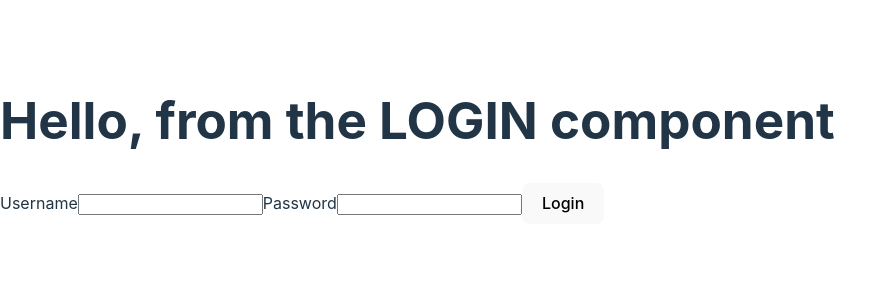
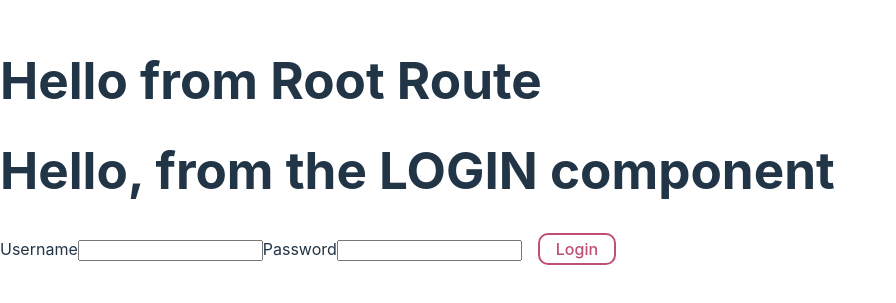
Before and after one commit to simitchell/url_shortener, a React (Vite) app in the folder frontend/url_shortener_frontend/: page /login in a window 1280 px wide. Shown: the part 259-562 px from the top of the page, without its empty margins (0-896 px from the left). Built offline with nearby package versions, Linux system fonts and the light colour scheme; no server answers.

Commit message:
added styled component functionality

```diff
--- a/frontend/url_shortener_frontend/src/components/LoginForm.jsx
+++ b/frontend/url_shortener_frontend/src/components/LoginForm.jsx
@@ -1,4 +1,5 @@
 import { useState } from "react";
+import { Button } from "./StyleButtons";
 
 export default function LoginForm() {
     const [username, setUsername] = useState("");
@@ -54,10 +55,10 @@ export default function LoginForm() {
                 />
             </label>
             <label>
-                <button
+                <Button
                     type="submit"
                 >Login
-                </button>
+                </Button>
             </label>
         </form>
     )
--- /dev/null
+++ b/frontend/url_shortener_frontend/src/components/StyleButtons.jsx
@@ -0,0 +1,11 @@
+import styled from 'styled-components'
+
+
+export const Button = styled.button`
+  background: transparent;
+  border-radius: 10px;
+  border: 2px solid #BF4F74;
+  color: #BF4F74;
+  margin: 0 1em;
+  padding: 0.25em 1em;
+`
--- a/frontend/url_shortener_frontend/src/components/UrlList.jsx
+++ b/frontend/url_shortener_frontend/src/components/UrlList.jsx
@@ -1,7 +1,7 @@
 import { useState, useEffect } from "react";
 import { OuterContainer } from "./MyStyles";
 
- const UrlList = () => {
+const UrlList = () => {
     const [urlList, setUrlList] = useState([]);
 
     useEffect(() => {
@@ -16,16 +16,16 @@ import { OuterContainer } from "./MyStyles";
 
     return (
         <OuterContainer>
-            <h1>A header from react component</h1>
-            <ul>
-                {urlList?urlList?.map((url, index) => {
-                    return (
+            <h1>A header from the react component</h1>
+            {urlList ? (
+                <ul>
+                    {urlList.map((url, index) => (
                         <li key={index}>
                             {url.title} - {url.short_url}
                         </li>
-                    )
-                }): null}
-            </ul>
+                    ))}
+                </ul>
+            ) : null}
         </OuterContainer>
     );
 };
--- a/frontend/url_shortener_frontend/src/main.jsx
+++ b/frontend/url_shortener_frontend/src/main.jsx
@@ -13,7 +13,7 @@ const router = createBrowserRouter([
   {
     path: "/",
     element: <Root />,
-  },
+    children: [
       {
         path: "/login",
         element: <Login />,
@@ -22,6 +22,8 @@ const router = createBrowserRouter([
         path: "/url",
         element: <UrlPage />,
       }
+    ]
+  },
 ]);
 
 
--- a/frontend/url_shortener_frontend/src/routes/root.jsx
+++ b/frontend/url_shortener_frontend/src/routes/root.jsx
@@ -22,6 +22,7 @@ export default function Root() {
     return (
         <>
             <h1>Hello from Root Route</h1>
+            <Outlet></Outlet>
         </>
     )
 }
--- a/frontend/url_shortener_frontend/src/routes/url.jsx
+++ b/frontend/url_shortener_frontend/src/routes/url.jsx
@@ -1,10 +1,13 @@
 import UrlForm from "../components/UrlForm";
+import UrlList from "../components/UrlList";
 
 export default function UrlPage() {
     return (
      <div>
         <h1>Hello, from the URLFORM component</h1>
         <UrlForm />
+        <h2>Url List</h2>
+        <UrlList />
      </div>
     );
   }
```
Lines whose indentation alone changed are shown as unchanged.
